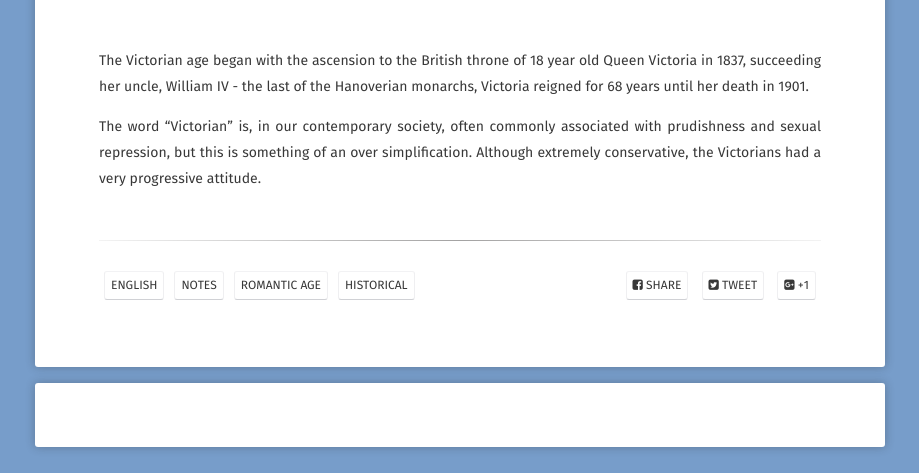
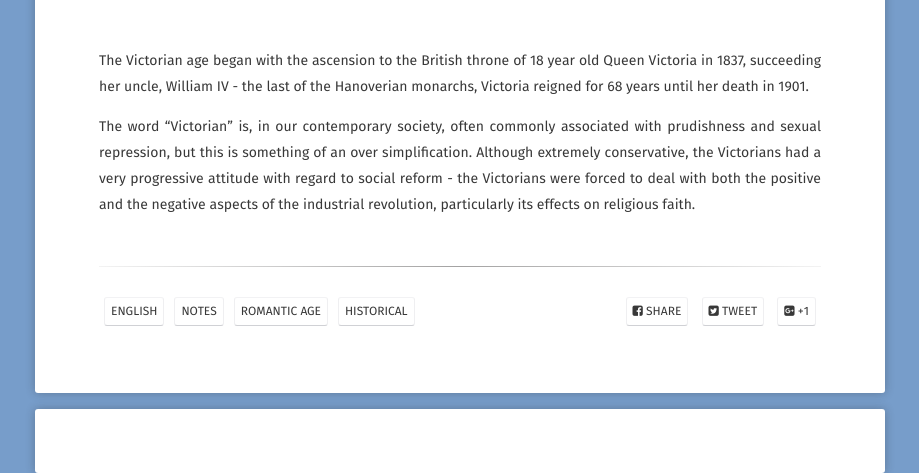
Before and after one commit to EthenStrine/site, a Jekyll site: the page built from _posts/2019-04-16-victoria.md, in a window 1280 px wide. Shown: the part 570-1043 px from the top of the page, without its empty margins (180-1099 px from the left). Built offline with Jekyll 4.4.1, drawn with Linux system fonts in a browser that asks for light colours; some web fonts are replaced; comment, search, counter and statistics services are not loaded.

Commit message:
Update 2019-04-16-victoria.md

```diff
--- a/_posts/2019-04-16-victoria.md
+++ b/_posts/2019-04-16-victoria.md
@@ -15,4 +15,4 @@
 
 The Victorian age began with the ascension to the British throne of 18 year old Queen Victoria in 1837, succeeding her uncle, William IV - the last of the Hanoverian monarchs, Victoria reigned for 68 years until her death in 1901.
 
-The word "Victorian" is, in our contemporary society, often commonly associated with prudishness and sexual repression, but this is something of an over simplification. Although extremely conservative, the Victorians had a very progressive attitude.
+The word "Victorian" is, in our contemporary society, often commonly associated with prudishness and sexual repression, but this is something of an over simplification. Although extremely conservative, the Victorians had a very progressive attitude with regard to social reform - the Victorians were forced to deal with both the positive and the negative aspects of the industrial revolution, particularly its effects on religious faith.
```
